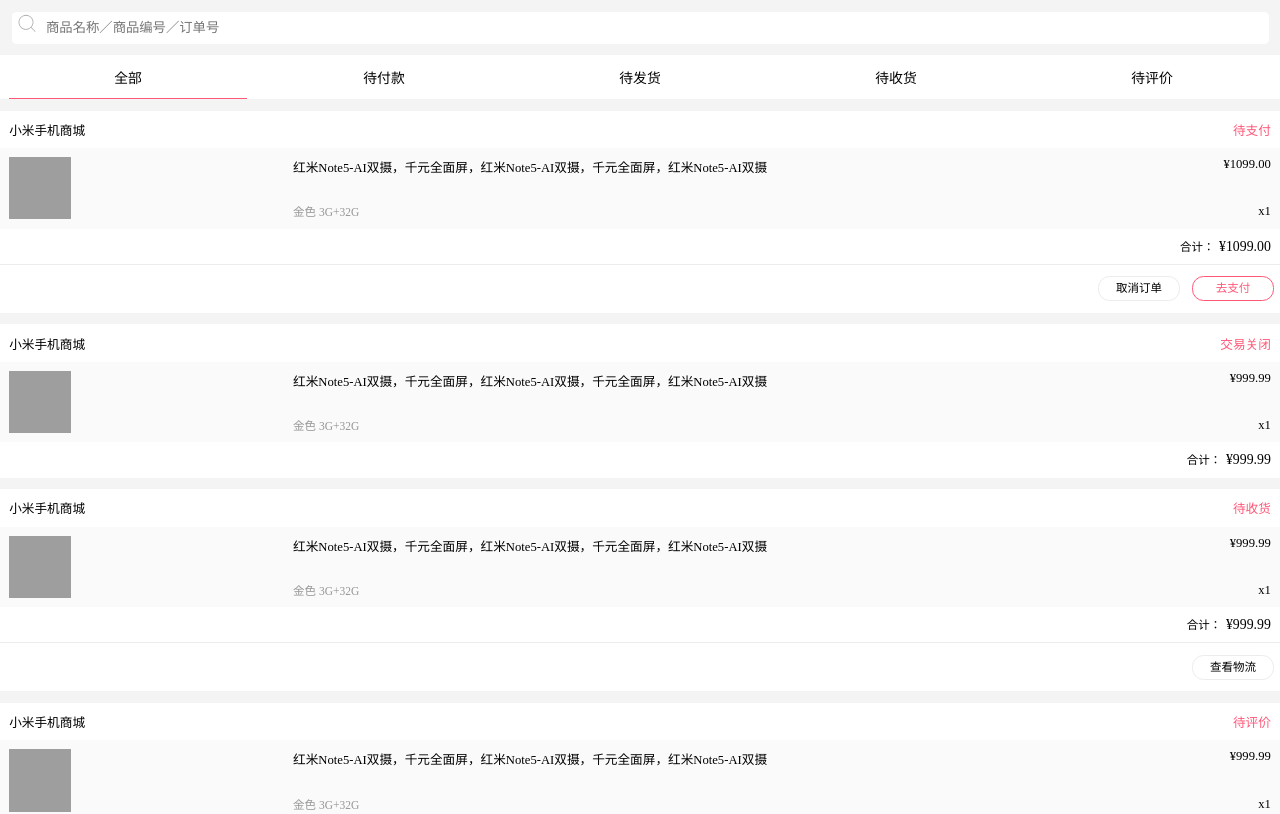
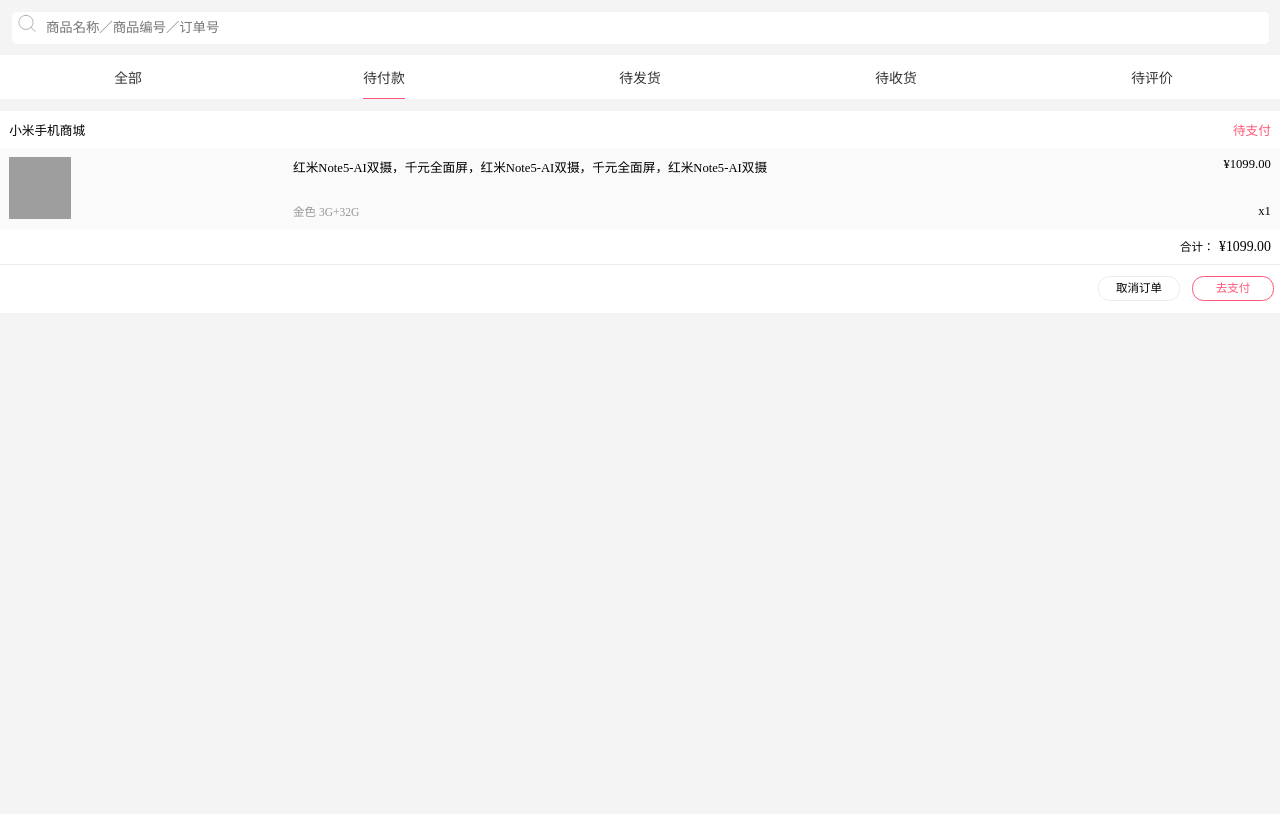
Before and after one commit to nixgnahz/react-mall, a React (Create React App) app: page /orders/1 in a window 1280 px wide. Shown: the top 814 px of the page. Built offline with nearby package versions, Linux system fonts and the light colour scheme; grey boxes are pictures that could not be loaded.

Commit message:
增加部分路由信息

```diff
--- a/src/components/App.js
+++ b/src/components/App.js
@@ -8,6 +8,7 @@
 import Personal from './Personal/index'
 import Orders from './Orders/index'
 import Address from './Address/index'
+import GoodsDetail from './GoodsDetail/index'
 
 class App extends React.Component {
   render () {
@@ -18,9 +19,10 @@
           <Route path='/home' component={Home}/>
           <Route path='/cart' component={Cart}/>
           <Route path='/person' component={Personal}/>
-          <Route path='/orders' component={Orders}/>
+          <Route path='/orders/:id' component={Orders}/>
           <Route path='/address' component={Address}/>
           <Route path='/search' component={Search}/>
+          <Route path='/detail/:id' component={GoodsDetail}/>
         </div>
       </Router>
     )
--- a/src/components/Cart/Action.js
+++ b/src/components/Cart/Action.js
@@ -12,7 +12,7 @@
           <span>全选</span>
         </p>
         <p className="cart-foot-total">合计<span>¥{total}</span></p>
-        <div className="cart-foot-action">
+        <div className={'cart-foot-action' + (!Number(total) ? ' disabled' : '')}>
           <p>去结算</p>
           <span></span>
         </div>
--- a/src/components/Cart/index.scss
+++ b/src/components/Cart/index.scss
@@ -39,6 +39,9 @@
       font-size: 0.65rem;
       @include flex-row-center;
       line-height: 2rem;
+      &.disabled {
+        background-color: #adadad;
+      }
       span {
         @include right-triangle(#ffffff, 6px, 5px);
         margin-left: 0.25rem;
--- a/src/components/Home/List.js
+++ b/src/components/Home/List.js
@@ -1,4 +1,6 @@
 import React from 'react'
+
+import {withRouter} from 'react-router-dom'
 
 const list = [
   {
@@ -46,11 +48,20 @@
 ]
 
 class List extends React.Component {
+  constructor(props) {
+    super(props)
+    this.showGoodsDetail = this.showGoodsDetail.bind(this)
+  }
+
+  showGoodsDetail (id) {
+    this.props.history.push('./detail/' + id)
+  }
+
   render () {
     return (
       <ul className='home-list'>
-        {list.map((item)=>
-          <li key={item.id}>
+        {list.map((item, index)=>
+          <li key={item.id} onClick={()=>this.showGoodsDetail(index)}>
             <div className='home-list-cover' style={{backgroundImage: 'url(' + item.cover + ')'}}></div>
             <p className='home-list-desc'>{item.desc}</p>
             <div className='home-list-info'>
@@ -64,4 +75,4 @@
   }
 }
 
-export default List
+export default withRouter(List)
--- a/src/components/Home/Search.js
+++ b/src/components/Home/Search.js
@@ -11,7 +11,6 @@
           <Icon icon='search' size='small'/>
           <span>请输入商品名称</span>
         </Link>
-        <button>登录</button>
       </div>
     )
   }
--- a/src/components/Home/index.scss
+++ b/src/components/Home/index.scss
@@ -21,20 +21,15 @@
         padding-left: 0.35rem;
       }
     }
-    button {
-      margin-left: 0.45rem;
-      color: #646567;
-      font-size: 0.6rem;
-    }
   }
   &-scroll {
     width: 100%;
     overflow: hidden;
+    background-color: #ffffff;
   }
   &-category {
     overflow: scroll;
     white-space: nowrap;
-    background-color: #ffffff;
     border-bottom: 1px solid $border-color;
     li {
       margin: 0.5rem 0.75rem 0.1rem;
--- a/src/components/Orders/NavBar.js
+++ b/src/components/Orders/NavBar.js
@@ -1,4 +1,5 @@
 import React from 'react'
+import {NavLink} from "react-router-dom"
 
 const menus = [
   {
@@ -30,7 +31,9 @@
       <div className="orders-navbar">
         <ul>
           {menus.map((item, index)=>
-            <li key={item.id} className={index === active ? 'active' : ''} onClick={()=> {change(index)}}>{item.name}</li>
+            <li key={item.id}>
+              <NavLink replace to={'/orders/' + index} exact activeClassName='active'>{item.name}</NavLink>
+            </li>
           )}
         </ul>
       </div>
--- a/src/components/Orders/index.js
+++ b/src/components/Orders/index.js
@@ -136,20 +136,26 @@
 class Orders extends React.Component {
   constructor(props) {
     super(props)
+    let index = Number(this.props.match.params.id)
     this.state = {
-      activeIndex: 0,
-      orderArr: allArr
+      activeIndex: index,
+      orderArr: this.setList(index)
     }
-    this.changeNavBar = this.changeNavBar.bind(this)
-    this.setList = this.setList.bind(this)
   }
 
-  changeNavBar (index) {
-    if(this.state.activeIndex === index) return
+  componentWillReceiveProps (nextPorps) {
+    let index = Number(nextPorps.match.params.id)
     this.setState({
-      activeIndex: index
+      activeIndex: index,
+      orderArr: this.setList(index)
     })
-    this.setList(index)
+  }
+
+  shouldComponentUpdate (nextProps, nextState) {
+    if(nextState.activeIndex === this.state.activeIndex) {
+      return false
+    }
+    return true
   }
 
   setList (index) {
@@ -171,9 +177,7 @@
         arr = allArr
         break
     }
-    this.setState({
-      orderArr: arr
-    })
+    return arr
   }
 
   render () {
--- a/src/components/Orders/index.scss
+++ b/src/components/Orders/index.scss
@@ -27,12 +27,17 @@
       font-size: 0.6rem;
       li {
         @include flex-1;
-        padding: 0.5rem 0px;
-        margin: 0px 0.4rem;
         text-align: center;
-        border-bottom: 1px solid transparent;
-        &.active {
-          border-bottom: 1px solid $red-color;
+        a {
+          color: $dark-gray;
+          display: inline-block;
+          padding: 0.5rem 0px;
+          margin: 0px 0.4rem;
+          text-align: center;
+          border-bottom: 1px solid transparent;
+          &.active {
+            border-bottom: 1px solid $red-color;
+          }
         }
       }
     }
--- a/src/components/Personal/Info.js
+++ b/src/components/Personal/Info.js
@@ -1,4 +1,5 @@
 import React from 'react'
+import {Link} from 'react-router-dom'
 
 import Icon from '../common/Icon'
 
@@ -18,7 +19,9 @@
             <Icon icon='address' size='middle'/>
             <span>我的地址</span>
           </p>
-          <Icon icon='enter' size='smaller'/>
+          <Link to='./address'>
+            <Icon icon='enter' size='smaller'/>
+          </Link>
         </li>
         <li>
           <p>
--- a/src/components/Personal/Orders.js
+++ b/src/components/Personal/Orders.js
@@ -9,27 +9,35 @@
       <div className="personal-order">
         <div className="personal-order-title">
           <span>我的订单</span>
-          <Link to='./orders' className="personal-order-title-enter">
+          <Link to='./orders/0' className="personal-order-title-enter">
             <span>查看全部</span>
             <Icon icon="enter" size="smaller"/>
           </Link>
         </div>
         <ul>
           <li>
+            <Link to='./orders/1'>
               <Icon icon="daifukuan" size='middle'/>
               <span>待付款</span>
+            </Link>
           </li>
           <li>
+            <Link to='./orders/2'>
               <Icon icon="daifahuo" size='middle'/>
               <span>待发货</span>
+            </Link>
           </li>
           <li>
+            <Link to='./orders/3'>
               <Icon icon="nogoods" size='middle'/>
               <span>待收获</span>
+            </Link>
           </li>
           <li>
+            <Link to='./orders/4'>
               <Icon icon="daipingjia" size='middle'/>
               <span>待评价</span>
+            </Link>
           </li>
         </ul>
       </div>
--- a/src/components/Personal/index.scss
+++ b/src/components/Personal/index.scss
@@ -58,11 +58,13 @@
       @include flex-row-between;
       li {
         @include flex-1;
-        @include flex-column-center;
-        color: $dark-gray;
-        span {
-          margin-top: 0.1rem;
-          font-size: 0.5rem;
+        a {
+          @include flex-column-center;
+          color: $dark-gray;
+          span {
+            margin-top: 0.1rem;
+            font-size: 0.5rem;
+          }
         }
       }
     }
```
Lines whose indentation alone changed are shown as unchanged.
